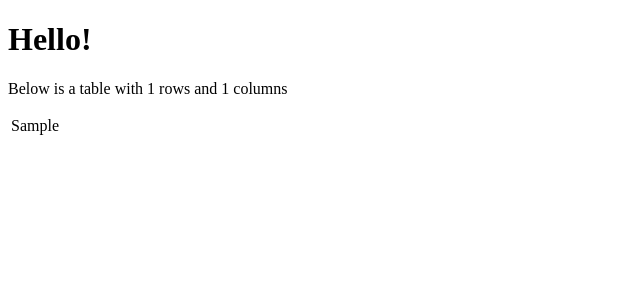
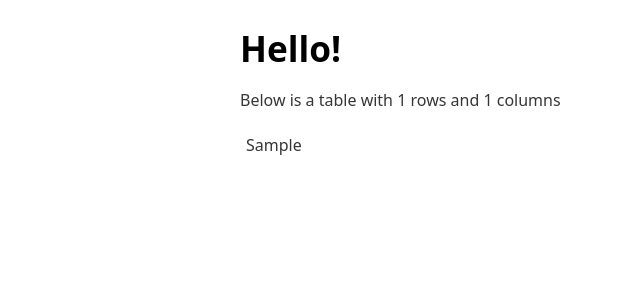
Before and after one commit to alexjuda/racks-on-tabs, a Flask app: template racks_on_tabs/templates/index.html in a window 1280 px wide. Shown: the top 300 px of the page, without its empty margins (0-640 px from the left). Run offline with Flask 2, Linux system fonts and the light colour scheme; the template is opened without the code that fills it: most values are stand-ins (such as "Sample title", 1, 10 or a date in 2020); parts of the project's set-up code (start-up, migrations or seed data) failed here and were passed over.

Commit message:
Add pretty css defaults

```diff
--- a/racks_on_tabs/templates/index.html
+++ b/racks_on_tabs/templates/index.html
@@ -2,8 +2,7 @@
 <html>
   <head>
     <title>racks@tabs</title>
-    <link type="text/css" href="https://fonts.googleapis.com/css2?family=Roboto:wght@400;700&display=swap" rel="stylesheet">
-    <!-- <link type="text/css" href="{{ app_css_url }}" rel="stylesheet"> -->
+    <link rel="stylesheet" href="https://cdn.jsdelivr.net/npm/water.css@2/out/water.css">
   </head>
   <body>
     <h1>Hello!</h1>
```
